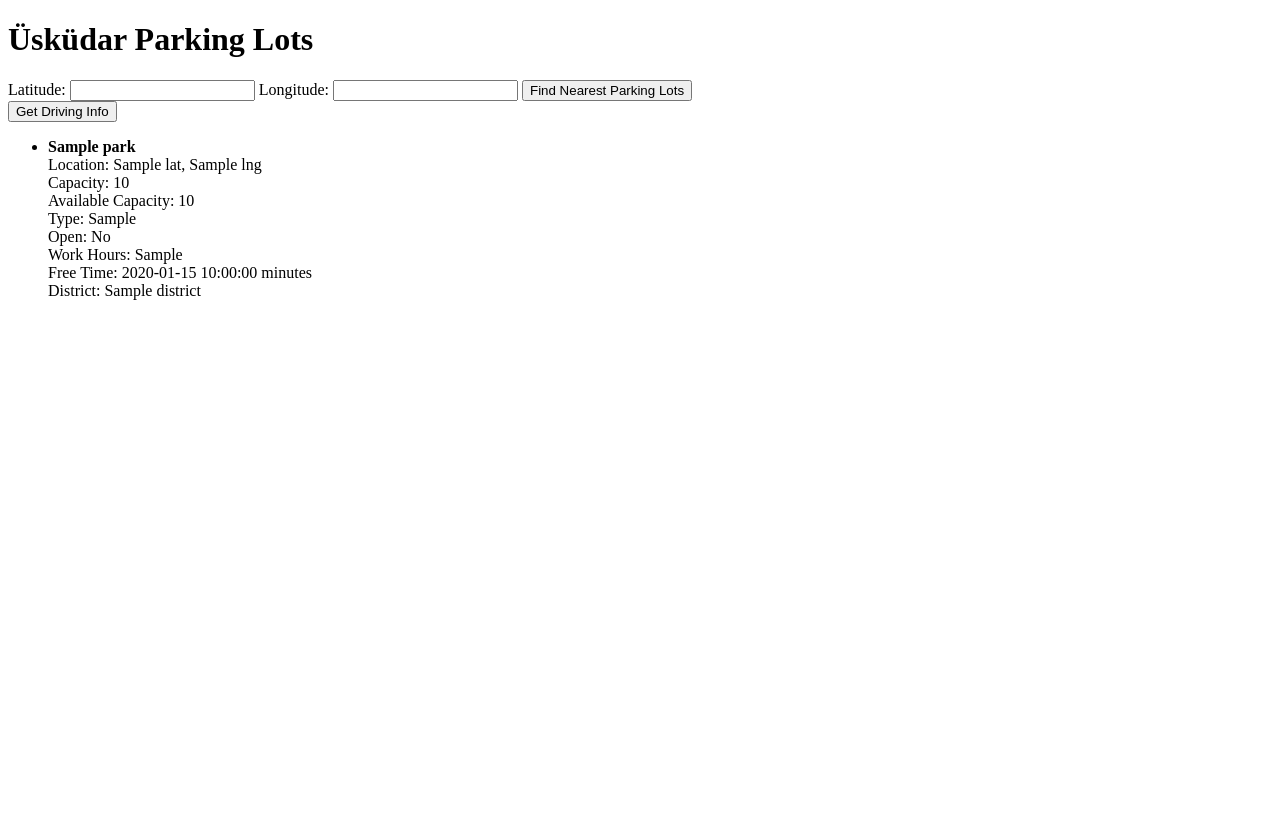
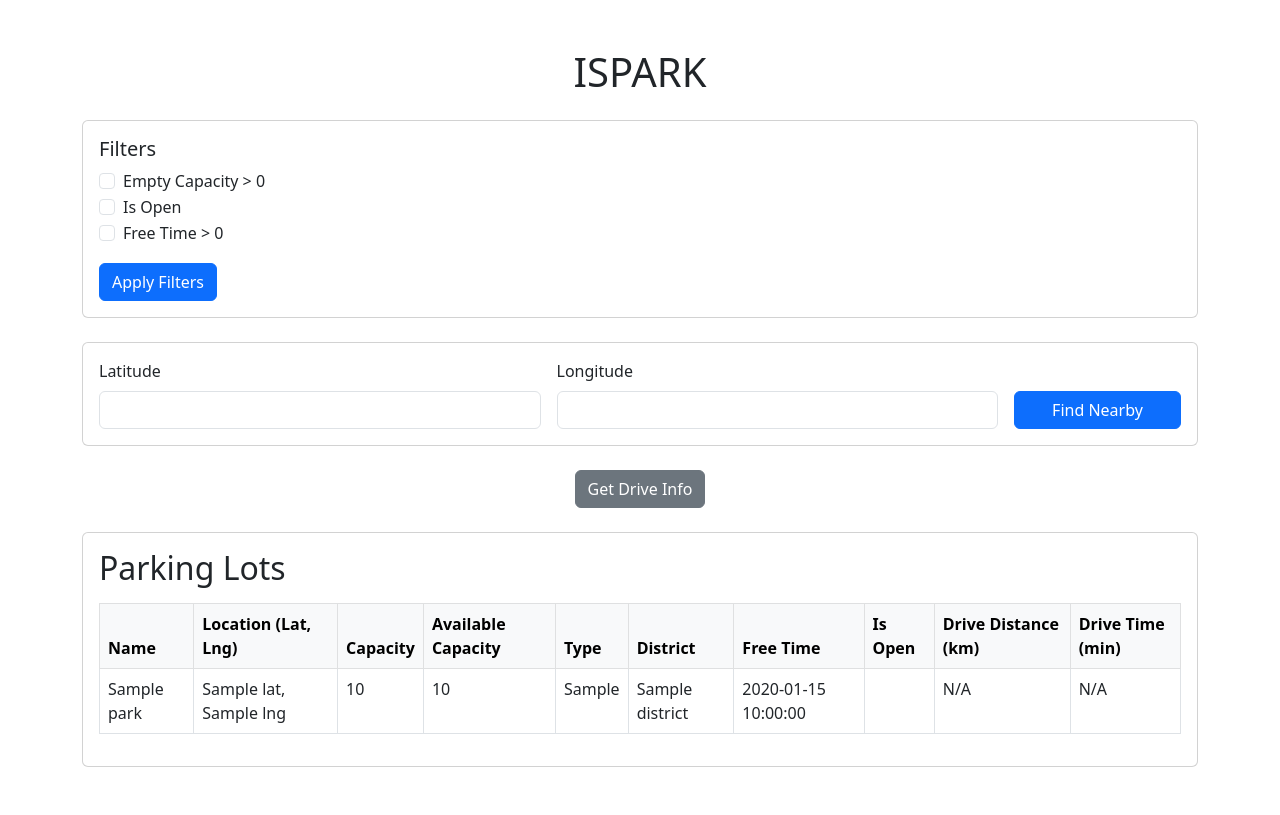
Before and after one commit to 0Halley0/ispark-uskudar, a Flask app: template app/templates/index.html in a window 1280 px wide. Before the commit the page ends 300 px from the top, so only its background shows below. Run offline with Flask 3, Linux system fonts and the light colour scheme; the template is opened without the code that fills it: most values are stand-ins (such as "Sample title", 1, 10 or a date in 2020).

Commit message:
Added temporary design to view data

```diff
--- a/app/services.py
+++ b/app/services.py
@@ -3,6 +3,7 @@ from apscheduler.schedulers.background import BackgroundScheduler
 import time
 from math import radians, sin, cos, sqrt, atan2
 import openrouteservice
+#from app.models import ParkingLot
 from config import Config
 import logging
 
@@ -12,6 +13,7 @@ ORS_CLIENT = openrouteservice.Client(key=Config.OPENROUTESERVICE_API_KEY)
 
 cached_ispark_data = None
 nearby_parking_cache = {}
+
 
 def fetch_ispark_data():
     global cached_ispark_data
@@ -86,6 +88,8 @@ def get_parking_within_radius(lat, lng, radius=5, limit=10):
                     "workHours": park["workHours"],
                     "parkType": park["parkType"],
                     "district": park["district"],
+                    "freeTime": park["freeTime"],
+                    "isOpen": park["isOpen"],
                     "distance": distance,
                 }
             )
--- a/app/templates/index.html
+++ b/app/templates/index.html
@@ -3,7 +3,143 @@
   <head>
     <meta charset="UTF-8" />
     <meta name="viewport" content="width=device-width, initial-scale=1.0" />
-    <title>Üsküdar Parking Lots</title>
+    <title>ISPARK DATA</title>
+    <link
+      rel="stylesheet"
+      href="https://cdn.jsdelivr.net/npm/bootstrap@5.3.0/dist/css/bootstrap.min.css"
+    />
+  </head>
+  <body>
+    <div class="container my-5">
+      <h1 class="text-center mb-4">ISPARK</h1>
+      <div class="card mb-4">
+        <div class="card-body">
+          <h5 class="card-title">Filters</h5>
+          <form id="filter-form">
+            <div class="form-check">
+              <input
+                type="checkbox"
+                class="form-check-input"
+                id="filter-empty-capacity"
+              />
+              <label class="form-check-label" for="filter-empty-capacity">
+                Empty Capacity > 0
+              </label>
+            </div>
+            <div class="form-check">
+              <input
+                type="checkbox"
+                class="form-check-input"
+                id="filter-is-open"
+              />
+              <label class="form-check-label" for="filter-is-open"
+                >Is Open</label
+              >
+            </div>
+            <div class="form-check">
+              <input
+                type="checkbox"
+                class="form-check-input"
+                id="filter-free-time"
+              />
+              <label class="form-check-label" for="filter-free-time">
+                Free Time > 0
+              </label>
+            </div>
+            <button
+              type="button"
+              class="btn btn-primary mt-3"
+              onclick="applyFilters()"
+            >
+              Apply Filters
+            </button>
+          </form>
+        </div>
+      </div>
+
+      <div class="card mb-4">
+        <div class="card-body">
+          <form
+            id="coordinates-form"
+            class="row g-3"
+            onsubmit="submitForm(event)"
+          >
+            <div class="col-md-5">
+              <label for="lat" class="form-label">Latitude</label>
+              <input
+                type="number"
+                step="any"
+                class="form-control"
+                id="lat"
+                name="lat"
+                required
+              />
+            </div>
+            <div class="col-md-5">
+              <label for="lng" class="form-label">Longitude</label>
+              <input
+                type="number"
+                step="any"
+                class="form-control"
+                id="lng"
+                name="lng"
+                required
+              />
+            </div>
+            <div class="col-md-2 d-flex align-items-end">
+              <button type="submit" class="btn btn-primary w-100">
+                Find Nearby
+              </button>
+            </div>
+          </form>
+        </div>
+      </div>
+
+      <div class="text-center mb-4">
+        <button class="btn btn-secondary" onclick="fetchDriveInfo()">
+          Get Drive Info
+        </button>
+      </div>
+
+      <div class="card">
+        <div class="card-body">
+          <h2 class="card-title mb-3">Parking Lots</h2>
+          <table class="table table-bordered">
+            <thead class="table-light">
+              <tr>
+                <th>Name</th>
+                <th>Location (Lat, Lng)</th>
+                <th>Capacity</th>
+                <th>Available Capacity</th>
+                <th>Type</th>
+                <th>District</th>
+                <th>Free Time</th>
+                <th>Is Open</th>
+                <th>Drive Distance (km)</th>
+                <th>Drive Time (min)</th>
+              </tr>
+            </thead>
+            <tbody id="parking-table-body">
+              {% for park in ispark_data %}
+              <tr>
+                <td>{{ park.parkName }}</td>
+                <td>{{ park.lat }}, {{ park.lng }}</td>
+                <td>{{ park.capacity }}</td>
+                <td>{{ park.emptyCapacity }}</td>
+                <td>{{ park.parkType }}</td>
+                <td>{{ park.district }}</td>
+                <td>{{ park.freeTime }}</td>
+                <td>{{ park.isOpen }}</td>
+                <td>N/A</td>
+                <td>N/A</td>
+              </tr>
+              {% endfor %}
+            </tbody>
+          </table>
+        </div>
+      </div>
+    </div>
+
     <script>
       async function submitForm(event) {
         event.preventDefault();
@@ -26,37 +162,42 @@
           }
 
           const responseData = await response.json();
-          console.log("Response Data:", responseData); // Log the entire response
+          console.log("Response Data:", responseData);
 
-          // Store the fetched parking lots in a global variable
           if (responseData && responseData.data) {
             window.nearestParkingLots = responseData.data.map((park) => ({
               ...park,
               lat: parseFloat(park.lat),
               lng: parseFloat(park.lng),
             }));
-            console.log("Nearest Parking Lots:", window.nearestParkingLots);
           } else {
             console.error("No nearest parking lots found in the response");
             return;
           }
 
-          // Populate parking lots on the page
-          const parkingList = document.getElementById("parking-list");
-          parkingList.innerHTML = ""; // Clear previous results
+          const tableBody = document.getElementById("parking-table-body");
+          tableBody.innerHTML = "";
           if (window.nearestParkingLots.length === 0) {
-            parkingList.innerHTML = "<li>No parking lots found nearby.</li>";
+            const row = document.createElement("tr");
+            row.innerHTML =
+              '<td colspan="7" class="text-center">No parking lots found nearby.</td>';
+            tableBody.appendChild(row);
           } else {
             window.nearestParkingLots.forEach((park) => {
-              const listItem = document.createElement("li");
-              listItem.innerHTML = `
-            <strong>${park.parkName}</strong><br />
-            Location: ${park.lat}, ${park.lng}<br />
-            Capacity: ${park.capacity}<br />
-            Available Capacity: ${park.emptyCapacity}<br />
-            Type: ${park.parkType}<br />
-          `;
-              parkingList.appendChild(listItem);
+              const row = document.createElement("tr");
+              row.innerHTML = `
+                            <td>${park.parkName}</td>
+                            <td>${park.lat}, ${park.lng}</td>
+                            <td>${park.capacity}</td>
+                            <td>${park.emptyCapacity}</td>
+                            <td>${park.parkType}</td>
+                            <td>${park.district}</td>
+                            <td>${park.freeTime}</td>
+                            <td>${park.isOpen}</td>
+                            <td>N/A</td>
+                            <td>N/A</td>
+                        `;
+              tableBody.appendChild(row);
             });
           }
         } catch (error) {
@@ -97,67 +238,34 @@
           const responseData = await response.json();
           console.log("Driving Info:", responseData);
 
-          // Update the parking list with driving info
-          const parkingList = document.getElementById("parking-list");
-          parkingList.innerHTML = ""; // Clear previous results
+          const tableBody = document.getElementById("parking-table-body");
+          tableBody.innerHTML = "";
           responseData.enriched_parking_lots.forEach((park) => {
-            const listItem = document.createElement("li");
-            listItem.innerHTML = `
-          <strong>${park.parkName}</strong><br />
-          Location: ${park.lat}, ${park.lng}<br />
-          Capacity: ${park.capacity}<br />
-          Available Capacity: ${park.emptyCapacity}<br />
-          Type: ${park.parkType}<br />
-          Drive Distance: ${
-            park.driveDistance ? `${park.driveDistance.toFixed(2)} km` : "N/A"
-          }<br />
-          Drive Time: ${
-            park.driveTime ? `${park.driveTime.toFixed(2)} minutes` : "N/A"
-          }<br />
-        `;
-            parkingList.appendChild(listItem);
+            const row = document.createElement("tr");
+            row.innerHTML = `
+                        <td>${park.parkName}</td>
+                        <td>${park.lat}, ${park.lng}</td>
+                        <td>${park.capacity}</td>
+                        <td>${park.emptyCapacity}</td>
+                        <td>${park.parkType}</td>
+                        <td>${park.district}</td>
+                        <td>${park.freeTime}</td>
+                        <td>${park.isOpen}</td>
+                        <td>${
+                          park.driveDistance
+                            ? park.driveDistance.toFixed(2)
+                            : "N/A"
+                        }</td>
+                        <td>${
+                          park.driveTime ? park.driveTime.toFixed(2) : "N/A"
+                        }</td>
+                    `;
+            tableBody.appendChild(row);
           });
         } catch (error) {
           console.error("Error:", error);
         }
       }
     </script>
-  </head>
-  <body>
-    <h1>Üsküdar Parking Lots</h1>
-
-    <form onsubmit="submitForm(event)">
-      <label for="lat">Latitude: </label>
-      <input type="number" step="any" name="lat" id="lat" required />
-      <label for="lng">Longitude: </label>
-      <input type="number" step="any" name="lng" id="lng" required />
-      <button type="submit">Find Nearest Parking Lots</button>
-    </form>
-
-    <button onclick="fetchDriveInfo()">Get Driving Info</button>
-
-    <ul id="parking-list">
-      <!-- Parking lots will be displayed here -->
-    </ul>
-
-    {% if ispark_data %}
-    <ul>
-      {% for park in ispark_data %}
-      <li>
-        <strong>{{ park['parkName'] }}</strong><br />
-        Location: {{ park['lat'] }}, {{ park['lng'] }}<br />
-        Capacity: {{ park['capacity'] }}<br />
-        Available Capacity: {{ park['emptyCapacity'] }}<br />
-        Type: {{ park['parkType'] }}<br />
-        Open: {% if park['isOpen'] == 1 %} Yes {% else %} No {% endif %}<br />
-        Work Hours: {{ park['workHours'] }}<br />
-        Free Time: {{ park['freeTime'] }} minutes<br />
-        District: {{ park['district'] }}<br />
-      </li>
-      {% endfor %}
-    </ul>
-    {% else %}
-    <p>No data available. Please try again later.</p>
-    {% endif %}
   </body>
 </html>
```
